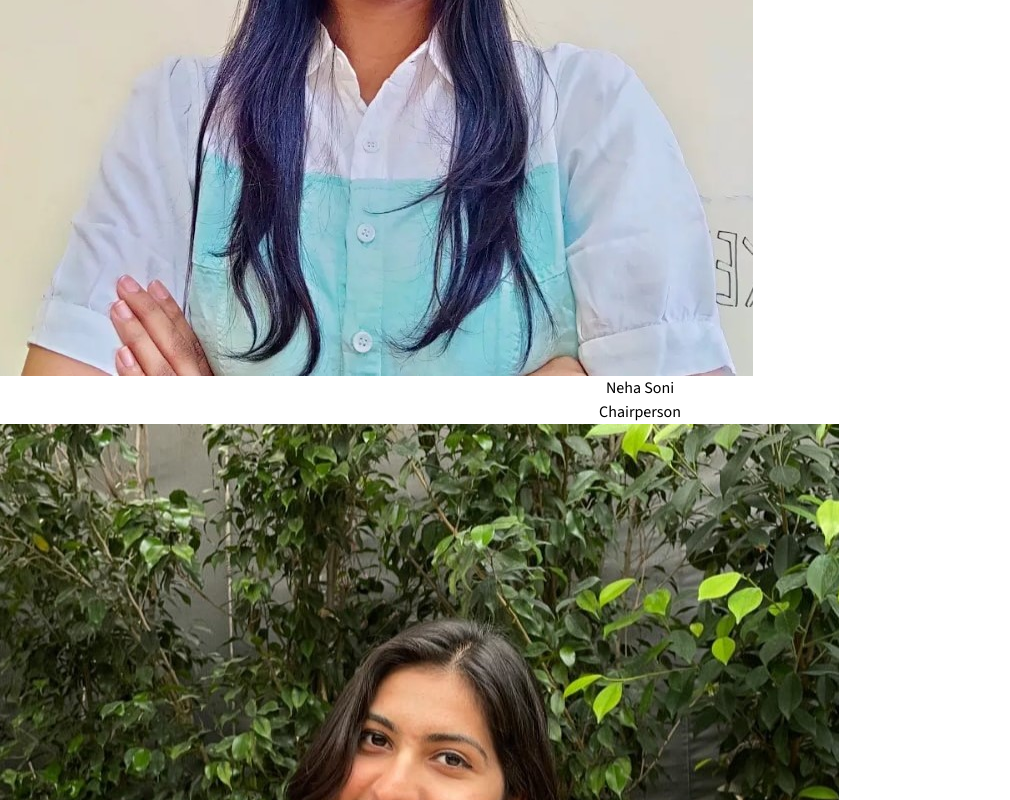
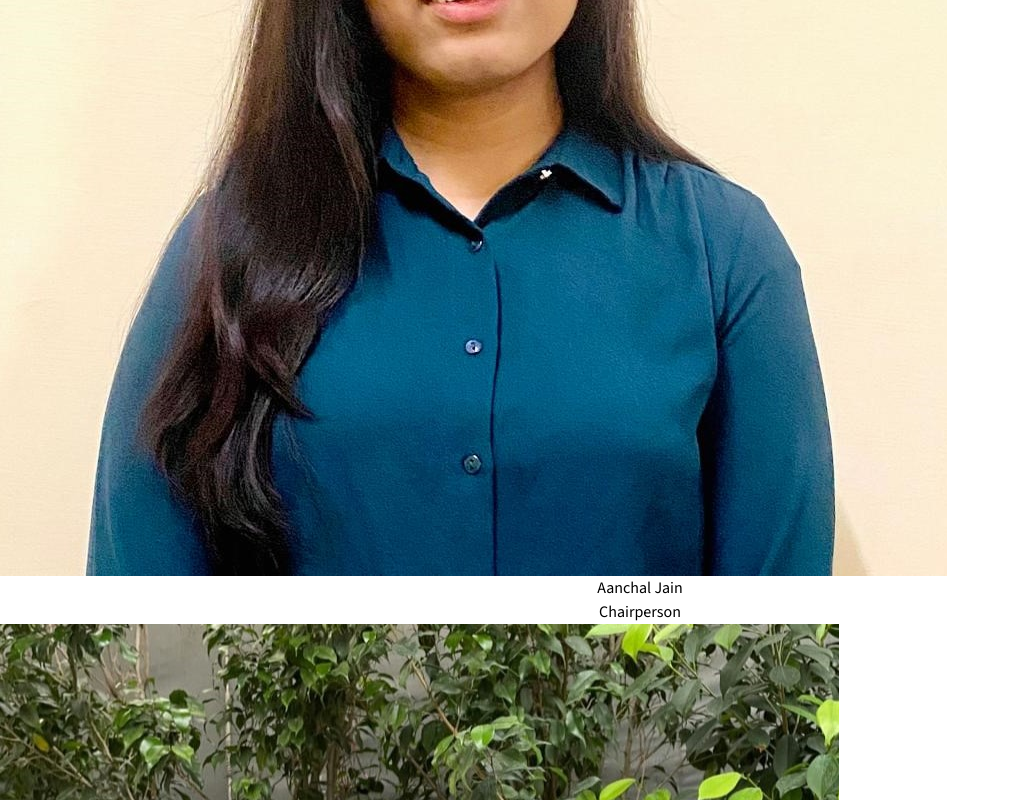
Before and after one commit to aanchalj08/IEEE-SB-Website-, a React (Vite) app: page /team in a window 1280 px wide. Shown: the part 6829-7629 px from the top of the page, without its empty margins (0-1010 px from the left). Built offline with nearby package versions, Linux system fonts and the light colour scheme.

Commit message:
Minor changes

```diff
--- a/src/Team/Data.js
+++ b/src/Team/Data.js
@@ -159,10 +159,10 @@ export const map_ieee_sb = {
 
 export const wie_24_25 = [
   {
-    Name: "Neha Soni",
+    Name: "Aanchal Jain",
     position: "Chairperson",
     description: "",
-    photo: Neha_Soni,
+    photo: Aanchal_Jain,
   },
   {
     Name: "Radhika Jain",
```
